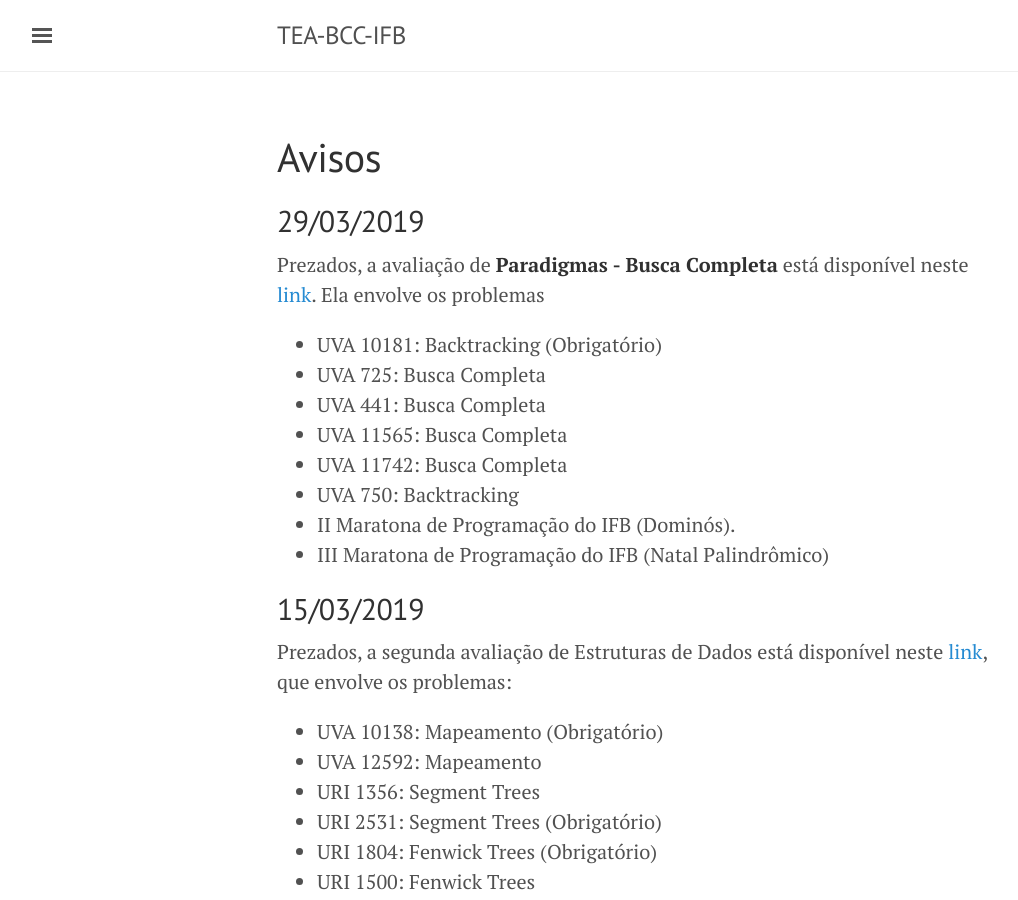
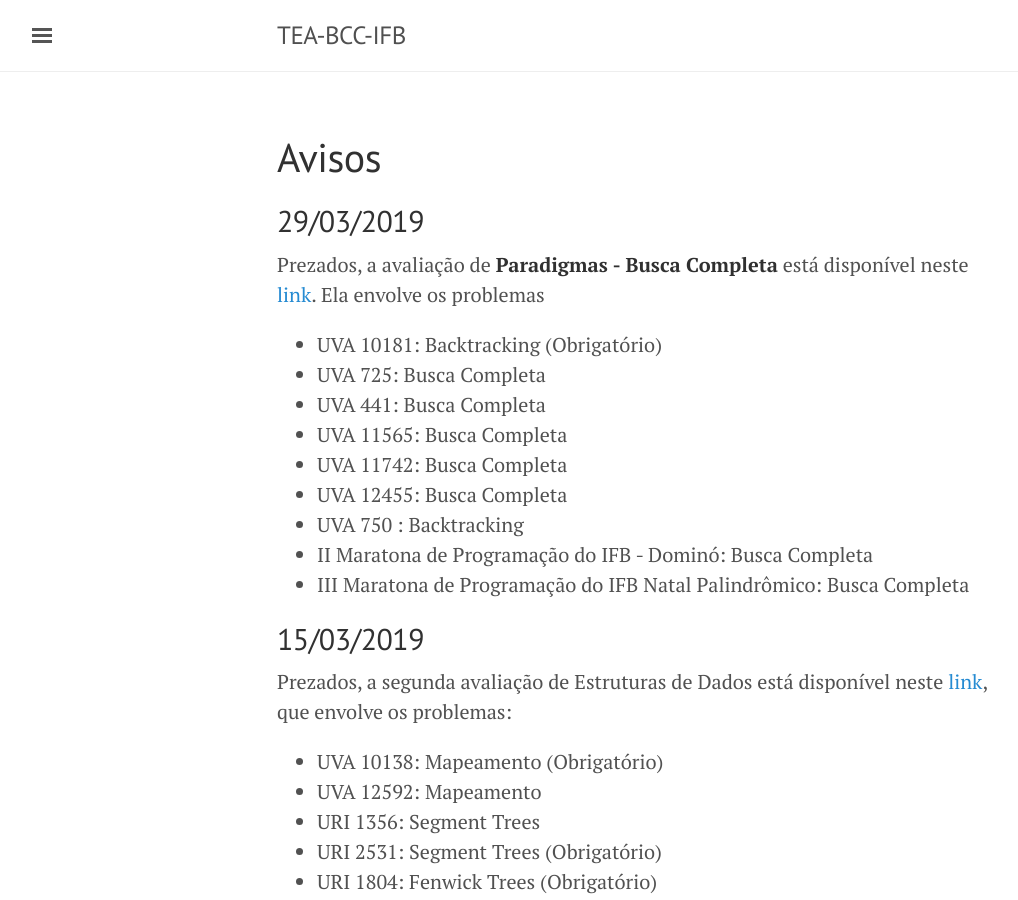
Before and after one commit to danielsaad/TEA-BCC-IFB, a Jekyll site: the page built from index.md, in a window 1280 px wide and 900 px high. Shown: the whole window, without its empty margins (3-1021 px from the left). Built offline with Jekyll 4.4.1, drawn with Linux system fonts in a browser that asks for light colours.

Commit message:
Consertando descrição dos problemas

```diff
--- a/index.md
+++ b/index.md
@@ -15,9 +15,10 @@ Prezados, a avaliação de **Paradigmas - Busca Completa** está disponível nes
 - UVA 441: Busca Completa
 - UVA 11565: Busca Completa
 - UVA 11742: Busca Completa
-- UVA 750: Backtracking
-- II Maratona de Programação do IFB (Dominós).
-- III Maratona de Programação do IFB (Natal Palindrômico)
+- UVA 12455: Busca Completa
+- UVA 750 : Backtracking
+- II Maratona de Programação do IFB - Dominó: Busca Completa
+- III Maratona de Programação do IFB Natal Palindrômico: Busca Completa
 
 ## 15/03/2019
 
```
Also changed, not shown: notas-de-aula/paradigmas/index.md (+1 -1 lines).
